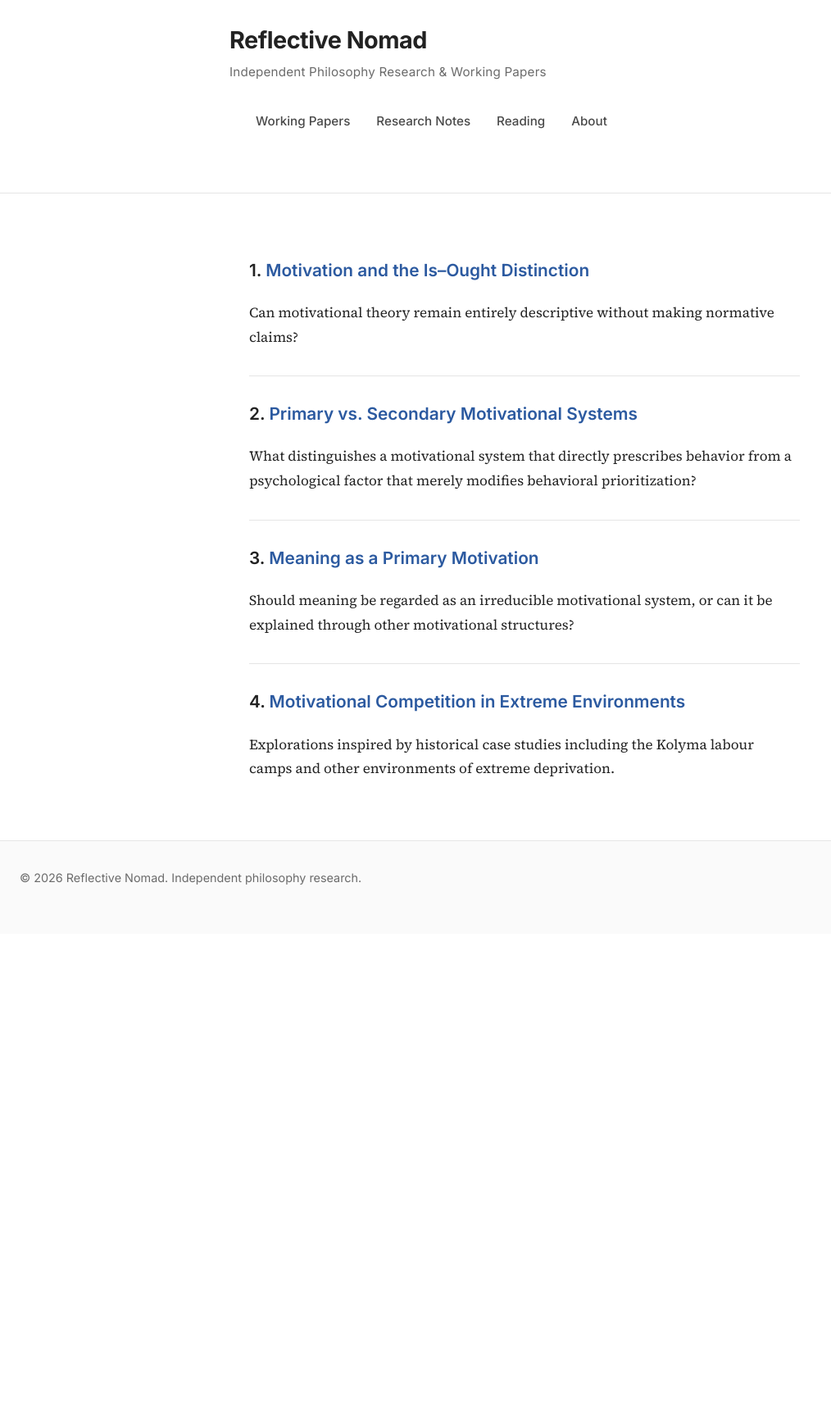
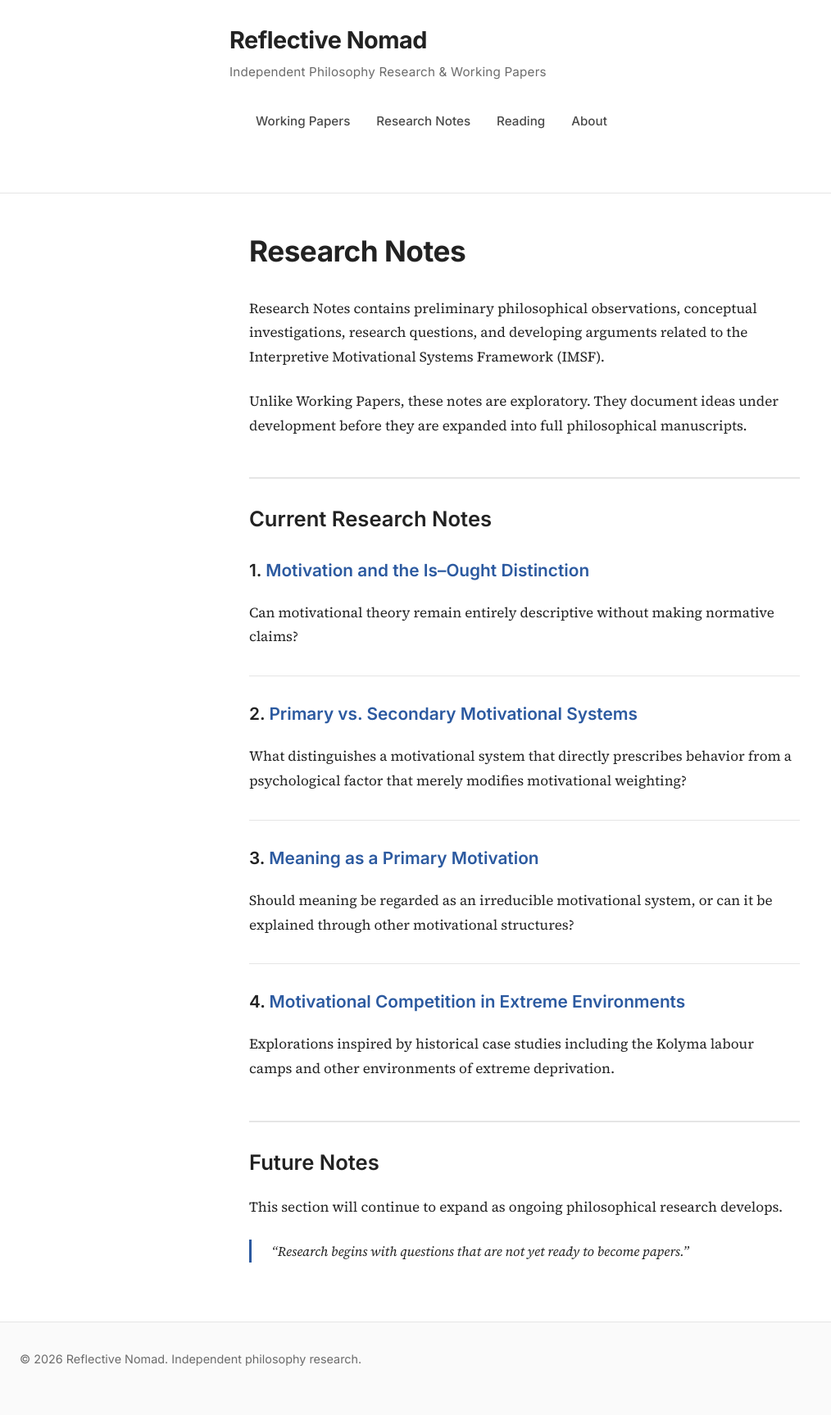
Before and after one commit to Reflectivenomad/reflectivenomad.github.io, a Jekyll site: the page built from research-notes.md, in a window 1280 px wide. Shown: the whole page at 82% size, without its empty margins (0-1014 px from the left). Built offline with Jekyll 4.4.1, drawn with Linux system fonts in a browser that asks for light colours; our own code applies the rules of GitHub Pages for plain Markdown files; before the commit the page ends 1139 px from its top, so only the background shows below that.

Commit message:
Update research-notes.md

```diff
--- a/research-notes.md
+++ b/research-notes.md
@@ -1,3 +1,17 @@
+---
+layout: default
+title: Research Notes
+permalink: /research-notes/
+---
+
+# Research Notes
+
+Research Notes contains preliminary philosophical observations, conceptual investigations, research questions, and developing arguments related to the Interpretive Motivational Systems Framework (IMSF).
+
+Unlike Working Papers, these notes are exploratory. They document ideas under development before they are expanded into full philosophical manuscripts.
+
+## Current Research Notes
+
 ### 1. [Motivation and the Is–Ought Distinction](/research-notes/is-ought/)
 
 Can motivational theory remain entirely descriptive without making normative claims?
@@ -6,7 +20,7 @@ Can motivational theory remain entirely descriptive without making normative cla
 
 ### 2. [Primary vs. Secondary Motivational Systems](/research-notes/primary-vs-secondary/)
 
-What distinguishes a motivational system that directly prescribes behavior from a psychological factor that merely modifies behavioral prioritization?
+What distinguishes a motivational system that directly prescribes behavior from a psychological factor that merely modifies motivational weighting?
 
 ---
 
@@ -19,3 +33,9 @@ Should meaning be regarded as an irreducible motivational system, or can it be e
 ### 4. [Motivational Competition in Extreme Environments](/research-notes/extreme-environments/)
 
 Explorations inspired by historical case studies including the Kolyma labour camps and other environments of extreme deprivation.
+
+## Future Notes
+
+This section will continue to expand as ongoing philosophical research develops.
+
+> *"Research begins with questions that are not yet ready to become papers."*
```
